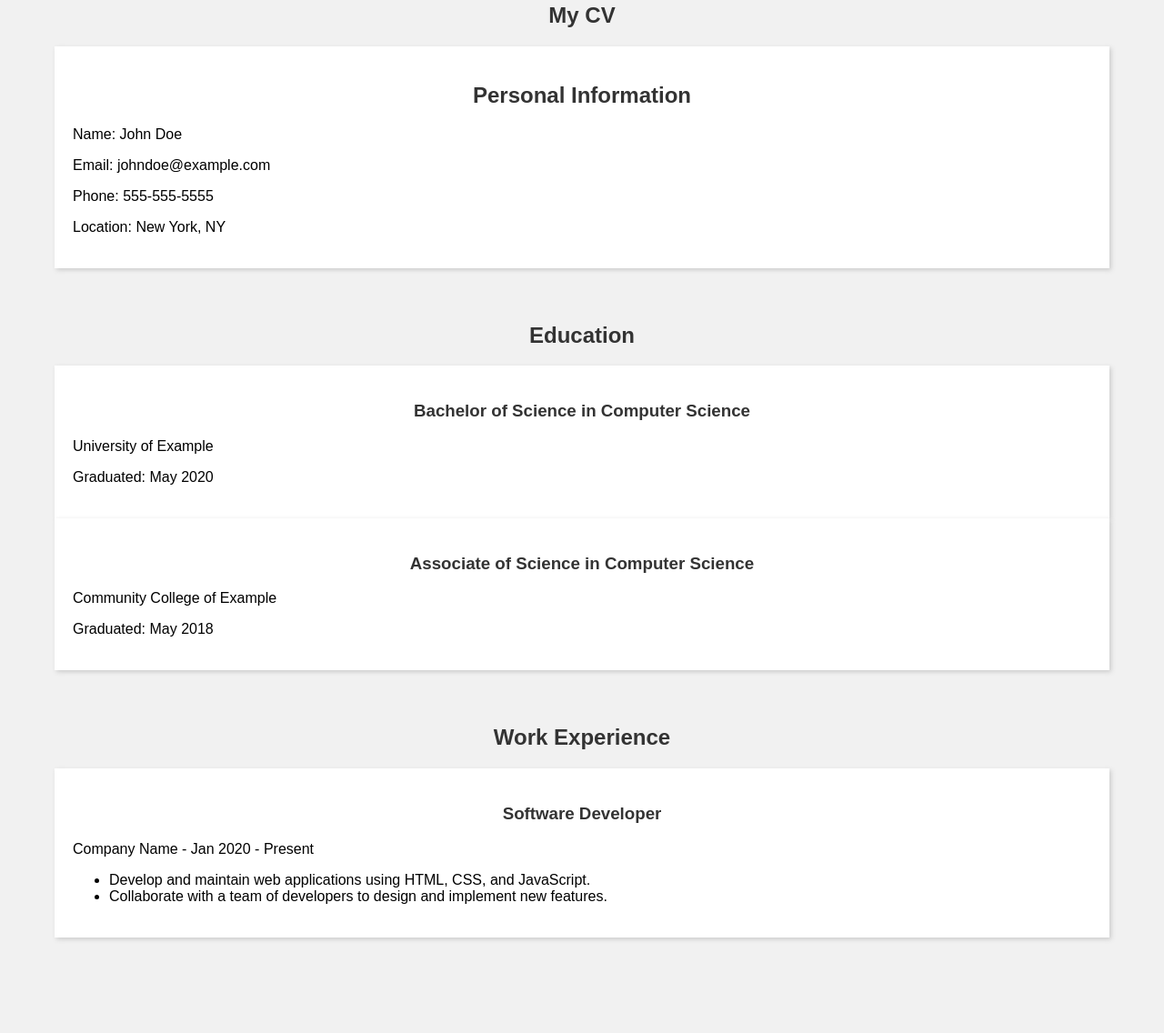
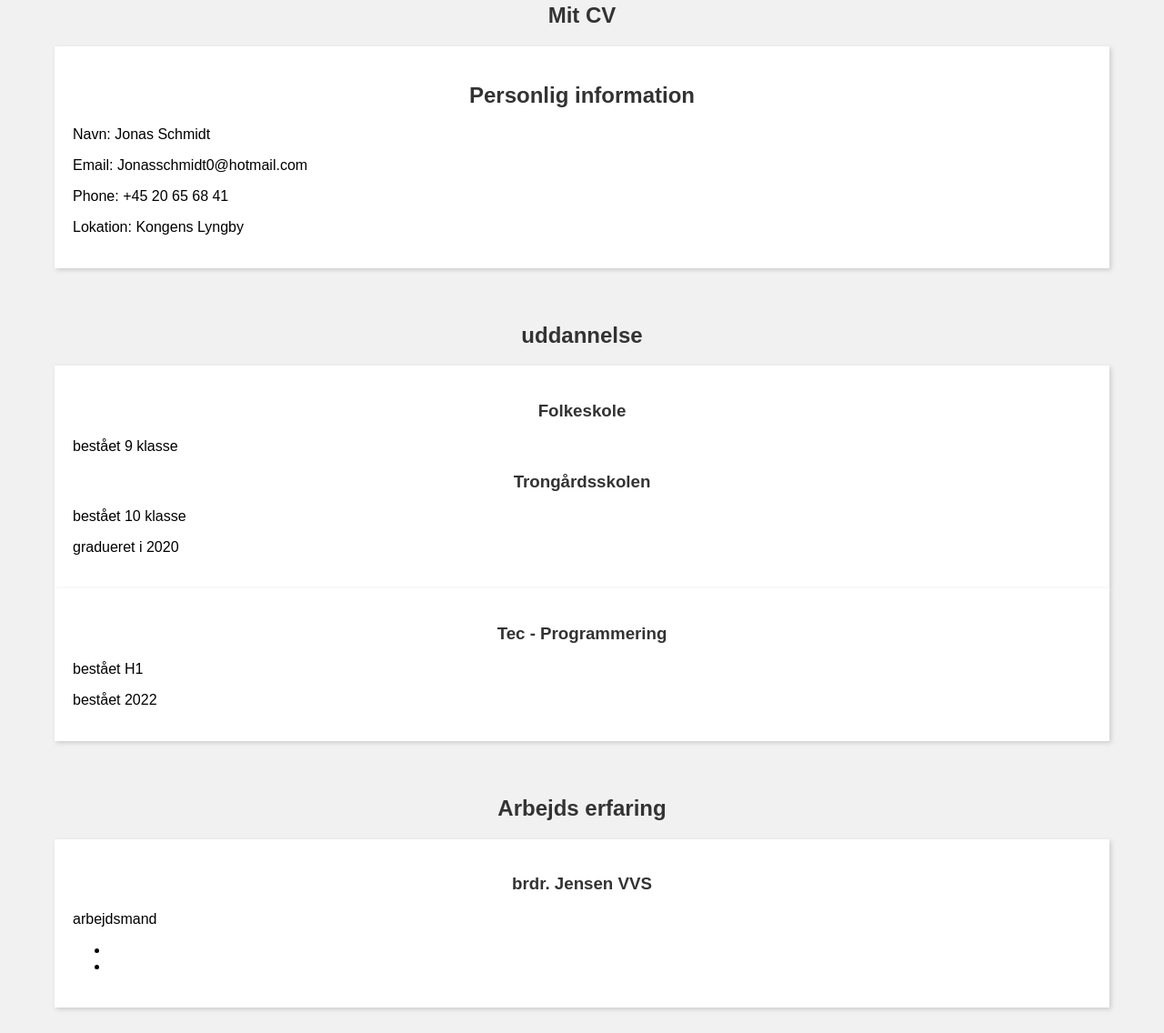
Before and after one commit to gamertrollerdk/gamertrollerdk.github.io, a plain HTML site: page index.html in a window 1280 px wide. Shown: the part 45-1181 px from the top of the page at 91% size. Before the commit the page ends 1104 px from the top, so only its background shows below. Drawn offline with Linux system fonts and the light colour scheme.

Commit message:
index og styles commit

```diff
--- a/index.html
+++ b/index.html
@@ -1,42 +1,44 @@
 <!DOCTYPE html>
 <html>
 <head>
-  <title>My CV</title>
+  <title>Mit CV</title>
   <link rel="stylesheet" type="text/css" href="styles.css">
 </head>
 <body>
   <div class="container">
     <section>
-      <h1>My CV</h1>
+      <h1>Mit CV</h1>
       <div class="card">
-        <h2>Personal Information</h2>
-        <p>Name: John Doe</p>
-        <p>Email: johndoe@example.com</p>
-        <p>Phone: 555-555-5555</p>
-        <p>Location: New York, NY</p>
+        <h2>Personlig information</h2>
+        <p>Navn: Jonas Schmidt</p>
+        <p>Email: Jonasschmidt0@hotmail.com</p>
+        <p>Phone: +45 20 65 68 41</p>
+        <p>Lokation: Kongens Lyngby</p>
       </div>
     </section>
     <section>
-      <h2>Education</h2>
+      <h2>uddannelse</h2>
       <div class="card">
-        <h3>Bachelor of Science in Computer Science</h3>
-        <p>University of Example</p>
-        <p>Graduated: May 2020</p>
+          <h3>Folkeskole</h3>
+          <p>bestået 9 klasse</p>
+        <h3>Trongårdsskolen</h3>
+        <p>bestået 10 klasse</p>
+        <p>gradueret i 2020</p>
       </div>
       <div class="card">
-        <h3>Associate of Science in Computer Science</h3>
-        <p>Community College of Example</p>
-        <p>Graduated: May 2018</p>
+        <h3>Tec - Programmering</h3>
+        <p>bestået H1</p>
+        <p>bestået 2022</p>
       </div>
     </section>
     <section>
-      <h2>Work Experience</h2>
+      <h2>Arbejds erfaring</h2>
       <div class="card">
-        <h3>Software Developer</h3>
-        <p>Company Name - Jan 2020 - Present</p>
+        <h3>brdr. Jensen VVS</h3>
+        <p>arbejdsmand</p>
         <ul>
-          <li>Develop and maintain web applications using HTML, CSS, and JavaScript.</li>
-          <li>Collaborate with a team of developers to design and implement new features.</li>
+          <li></li>
+          <li></li>
         </ul>
       </div>
     </section>
```
